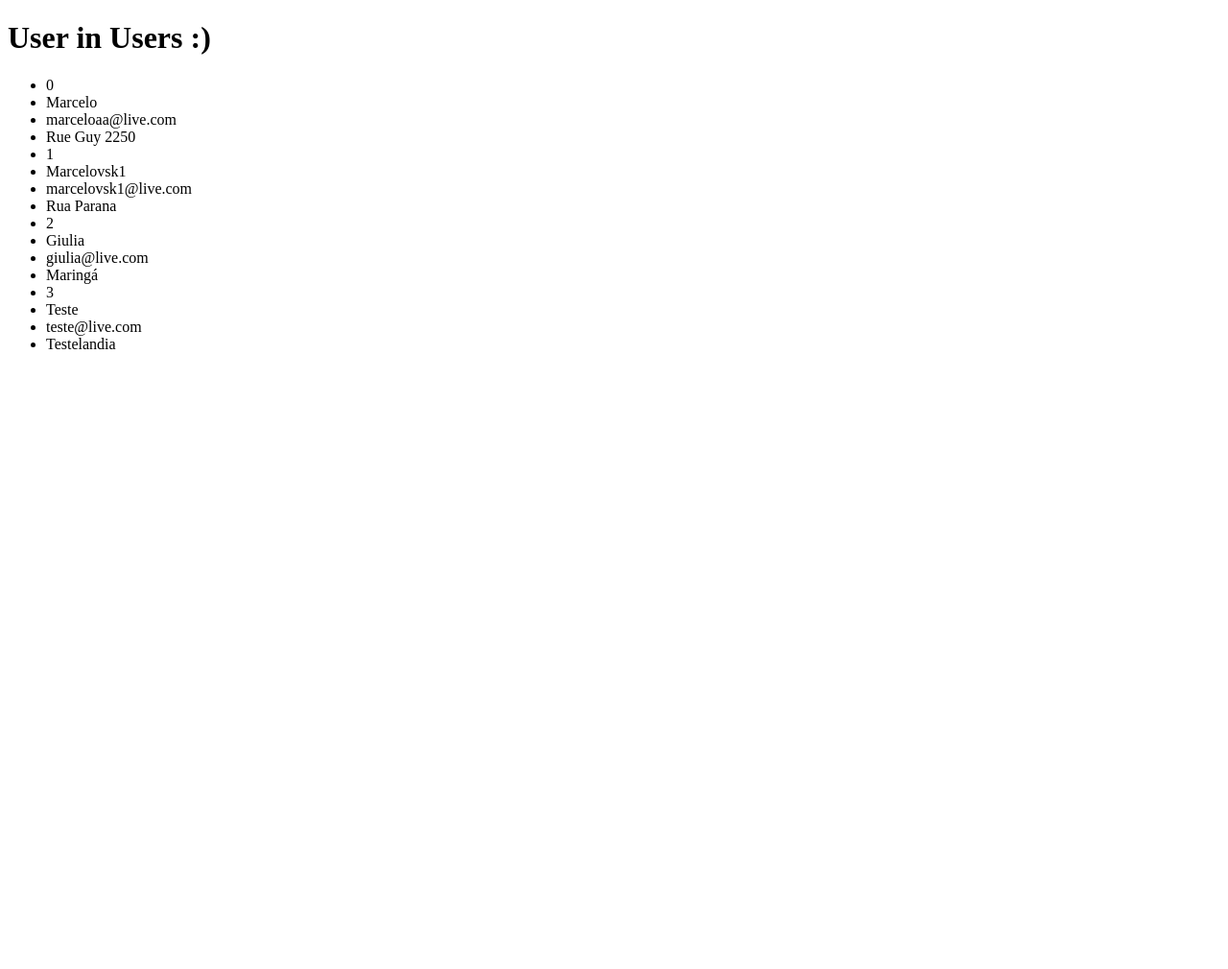
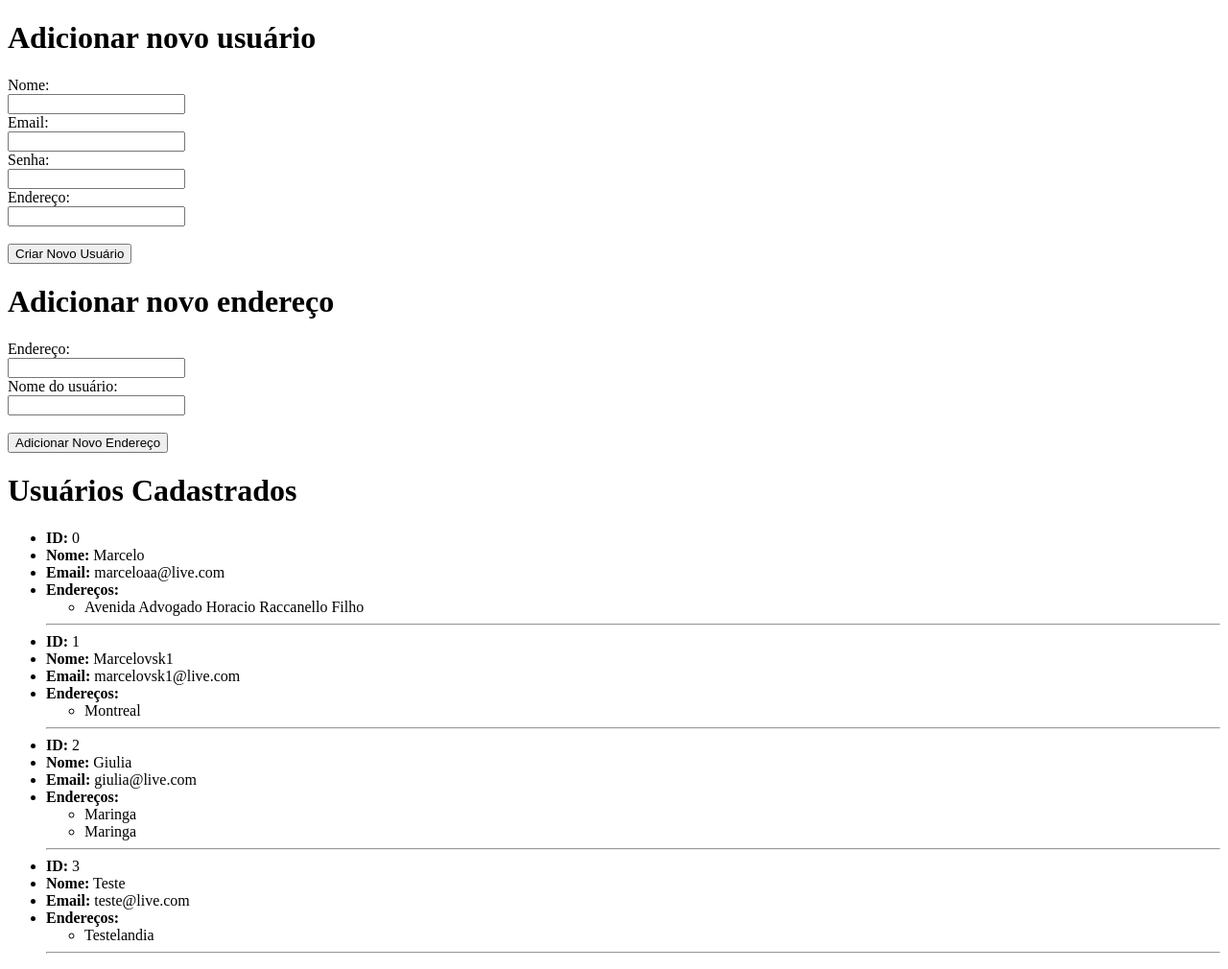
Before and after one commit to marcelovsk1/poc, a Flask app: page / in a window 1280 px wide. Shown: the whole page at 96% size. Before the commit the page ends 364 px from the top, so only its background shows below. Run offline with Flask 3, Linux system fonts and the light colour scheme.

Commit message:
new address

```diff
--- a/app.py
+++ b/app.py
@@ -1,31 +1,65 @@
-from flask import Flask, render_template
+from flask import Flask, render_template, request, redirect
 from flask_sqlalchemy import SQLAlchemy
 
 app = Flask(__name__)
 app.config['SQLALCHEMY_DATABASE_URI'] = 'sqlite:///database.db'
 db = SQLAlchemy(app)
 
+class Addresses(db.Model):
+    id = db.Column(db.Integer, primary_key=True)
+    address = db.Column(db.String(120), nullable=False)
+    user_id = db.Column(db.Integer, db.ForeignKey('users.id'), nullable=False)
+
 class Users(db.Model):
     id = db.Column(db.Integer, primary_key=True)
     name = db.Column(db.String(80), nullable=False)
-    email = db.Column(db.String(120), nullable=False)
+    email = db.Column(db.String(120), nullable=False, unique=True)
     password = db.Column(db.String(120), nullable=False)
-    address = db.Column(db.String(120), nullable=False)
 
+    # 🔹 Relacionamento: Um usuário pode ter vários endereços
+    addresses = db.relationship('Addresses', backref='user', lazy=True)
 
-# CRUD - READ
+# CRUD - READ (Exibir usuários e endereços)
 @app.route('/')
 def index():
     users = Users.query.all()
     return render_template('index.html', users=users)
 
+# CRUD - CREATE (Criar novo usuário e endereço inicial)
+@app.route('/new_user', methods=['POST'])
+def create_users():
+    new_user = request.form['name']
+    new_email = request.form['email']
+    new_password = request.form['password']
+    new_address = request.form['address']
 
-# CRUD - CREATE
-def create_user():
-    new_user = Users
+    user = Users(name=new_user, email=new_email, password=new_password)
+    db.session.add(user)
+    db.session.commit()
+
+    # Criar endereço inicial associado ao usuário
+    address = Addresses(address=new_address, user_id=user.id)
+    db.session.add(address)
+    db.session.commit()
+
+    return redirect('/')
+
+# CRUD - CREATE (Adicionar novo endereço para um usuário existente)
+@app.route('/new_address', methods=['POST'])
+def create_address():
+    new_address = request.form['address']
+    user_name = request.form['name']
+
+    user = Users.query.filter_by(name=user_name).first()
+
+    if user:
+        address = Addresses(address=new_address, user_id=user.id)
+        db.session.add(address)
+        db.session.commit()
+
+    return redirect('/')
 
 if __name__ == '__main__':
     with app.app_context():
-        db.create_all()  # Recria as tabelas com base nos modelos atuais
-
+        db.create_all()  # Criar ou atualizar as tabelas
     app.run(debug=True, port=2525)
--- a/templates/index.html
+++ b/templates/index.html
@@ -4,14 +4,42 @@
     <title>My App</title>
   </head>
   <body>
-    <h1>User in Users :)</h1>
+    <h1>Adicionar novo usuário</h1>
+    <form action="/new_user" method="post">
+        <label for="name">Nome:</label><br>
+        <input type="text" id="name" name="name" required><br>
+        <label for="email">Email:</label><br>
+        <input type="text" id="email" name="email" required><br>
+        <label for="password">Senha:</label><br>
+        <input type="text" id="password" name="password" required><br>
+        <label for="address">Endereço:</label><br>
+        <input type="text" id="address" name="address" required><br><br>
+        <button type="submit">Criar Novo Usuário</button>
+    </form>
+
+    <h1>Adicionar novo endereço</h1>
+    <form action="/new_address" method="post">
+        <label for="address">Endereço:</label><br>
+        <input type="text" id="address" name="address" required><br>
+        <label for="name">Nome do usuário:</label><br>
+        <input type="text" id="name" name="name" required><br><br>
+        <button type="submit">Adicionar Novo Endereço</button>
+    </form>
+
+    <h1>Usuários Cadastrados</h1>
     <ul>
         {% for user in users %}
-            <li>{{ user.id }}</li>
-            <li>{{ user.name }}</li>
-            <li>{{ user.email }}</li>
-            <li>{{ user.address }}</li>
-
+            <li><strong>ID:</strong> {{ user.id }}</li>
+            <li><strong>Nome:</strong> {{ user.name }}</li>
+            <li><strong>Email:</strong> {{ user.email }}</li>
+            <li><strong>Endereços:</strong></li>
+            <ul>
+                {% for address in user.addresses %}
+                    <li>{{ address.address }}</li>
+                {% endfor %}
+            </ul>
+            <hr>
         {% endfor %}
     </ul>
   </body>
+</html>
```
Also changed, not shown: database.db (added), instance/database.db, 2 other files.
